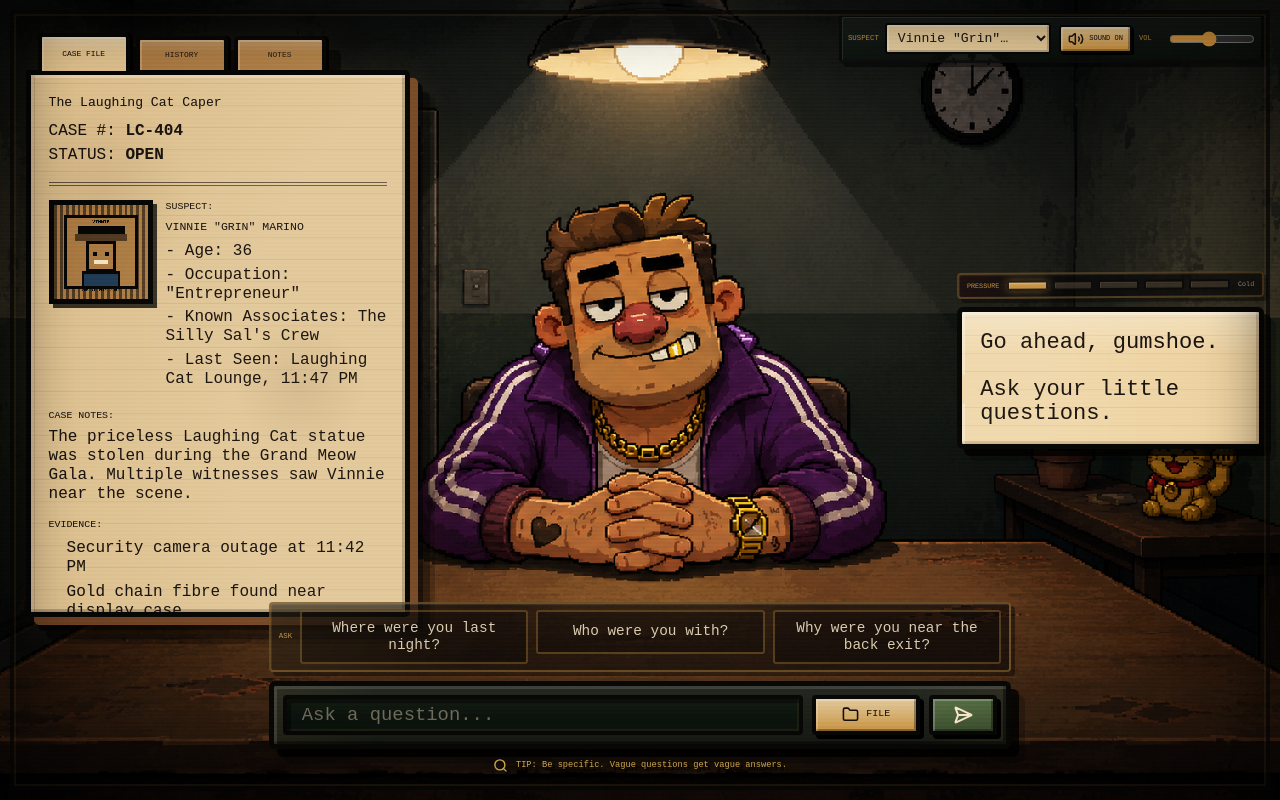
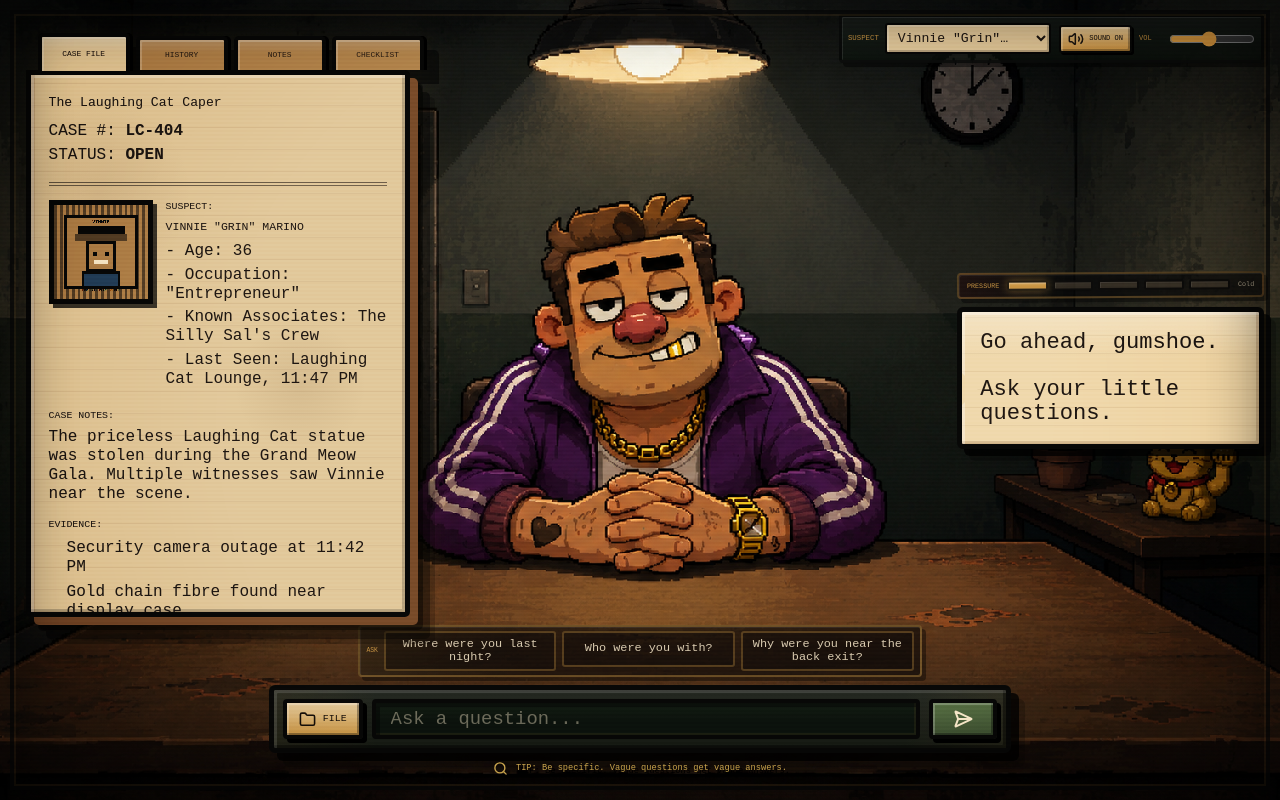
Before and after one commit to alexis-labs/blackout-lies, a Next.js app: page / in a window 1280 px wide. Built offline with nearby package versions, Linux system fonts and the light colour scheme.

Commit message:
Add checklist tab and related UI components; adjust styles for consistency

```diff
--- a/src/app/globals.css
+++ b/src/app/globals.css
@@ -907,10 +907,10 @@ select:disabled {
 
 .suggested-questions {
   display: flex;
-  width: clamp(650px, 58vw, 1080px);
+  width: clamp(430px, 44vw, 740px);
   max-width: calc(100vw - 24px);
   align-items: center;
-  gap: 8px;
+  gap: 6px;
   overflow: hidden;
   border: 2px solid rgba(201, 150, 69, 0.42);
   border-radius: 4px;
@@ -921,7 +921,7 @@ select:disabled {
   box-shadow:
     4px 4px 0 rgba(0, 0, 0, 0.42),
     inset 1px 1px 0 rgba(255, 255, 255, 0.08);
-  padding: 6px 8px;
+  padding: 4px 6px;
   pointer-events: auto;
 }
 
@@ -929,7 +929,7 @@ select:disabled {
   flex: 0 0 auto;
   color: var(--button-gold-light);
   font-family: "Press Start 2P", "Courier New", monospace;
-  font-size: 0.46rem;
+  font-size: 0.4rem;
   letter-spacing: 0;
 }
 
@@ -938,7 +938,7 @@ select:disabled {
   flex: 1;
   grid-template-columns: repeat(3, minmax(0, 1fr));
   min-width: 0;
-  gap: 8px;
+  gap: 6px;
   margin: 0;
   padding: 0;
   overflow: visible;
@@ -951,15 +951,15 @@ select:disabled {
 
 .suggested-questions button {
   width: 100%;
-  min-height: 44px;
+  min-height: 36px;
   overflow-wrap: anywhere;
   border: 2px solid rgba(201, 150, 69, 0.34);
   border-radius: 3px;
   color: rgba(245, 230, 200, 0.88);
   background: rgba(8, 8, 7, 0.34);
-  padding: 8px 10px;
-  font-size: clamp(0.9rem, 0.94vw, 1.08rem);
-  line-height: 1.18;
+  padding: 5px 7px;
+  font-size: clamp(0.74rem, 0.8vw, 0.9rem);
+  line-height: 1.1;
   text-align: center;
   white-space: normal;
 }
@@ -975,18 +975,18 @@ select:disabled {
 .interrogation-bottom-hud {
   position: absolute;
   right: 0;
-  bottom: 3.4vh;
+  bottom: 3vh;
   left: 0;
-  z-index: 20;
+  z-index: 13;
   display: grid;
   justify-items: center;
-  gap: 9px;
+  gap: 8px;
   pointer-events: none;
 }
 
 .interrogation-input-bar {
   display: grid;
-  grid-template-columns: minmax(0, 1fr) 108px 68px;
+  grid-template-columns: auto minmax(0, 1fr) 68px;
   gap: 9px;
   width: clamp(650px, 58vw, 1080px);
   min-height: 68px;
@@ -1078,6 +1078,9 @@ select:disabled {
 .file-toggle-button {
   background: linear-gradient(180deg, var(--button-gold-light), var(--button-gold));
   color: #160f09;
+  justify-self: start;
+  width: fit-content;
+  padding: 0 12px;
 }
 
 .file-toggle-button.active {
@@ -1281,7 +1284,7 @@ select:disabled {
   }
 
   .interrogation-input-bar {
-    grid-template-columns: minmax(0, 1fr) 82px 54px;
+    grid-template-columns: auto minmax(0, 1fr) 54px;
     min-height: 58px;
     padding: 7px;
   }
--- a/src/components/game/CaseFilePanel.tsx
+++ b/src/components/game/CaseFilePanel.tsx
@@ -165,11 +165,6 @@ function CaseTabContent({
         </ul>
       </div>
 
-      <ConfessionChecklist
-        suspect={suspect}
-        interrogationState={interrogationState}
-      />
-
       <div className="case-progress-strip" aria-label="Interrogation state">
         <span className={hasTopic("alibi") ? "stamped" : ""}>ALIBI</span>
         <span className={hasTopic("statue") ? "stamped" : ""}>STATUE</span>
@@ -196,6 +191,24 @@ function CaseTabContent({
           value={interrogationState.pressureLevel}
         />
       </div>
+    </section>
+  );
+}
+
+function ChecklistTab({
+  suspect,
+  interrogationState,
+}: {
+  suspect: SuspectProfile;
+  interrogationState: InterrogationState;
+}) {
+  return (
+    <section className="notes-tab" aria-label="Confession checklist">
+      <h3>CONFESSION CHECKLIST</h3>
+      <ConfessionChecklist
+        suspect={suspect}
+        interrogationState={interrogationState}
+      />
     </section>
   );
 }
@@ -281,6 +294,13 @@ export function CaseFilePanel({
             interrogationState={interrogationState}
           />
         ) : null}
+
+        {activeTab === "checklist" ? (
+          <ChecklistTab
+            suspect={suspect}
+            interrogationState={interrogationState}
+          />
+        ) : null}
       </div>
     </aside>
   );
--- a/src/components/game/CaseFileTabs.tsx
+++ b/src/components/game/CaseFileTabs.tsx
@@ -7,6 +7,7 @@ const tabs: Array<{ id: CaseFileTab; label: string }> = [
   { id: "case", label: "CASE FILE" },
   { id: "history", label: "HISTORY" },
   { id: "notes", label: "NOTES" },
+  { id: "checklist", label: "CHECKLIST" },
 ];
 
 type CaseFileTabsProps = {
--- a/src/components/game/GameScreen.tsx
+++ b/src/components/game/GameScreen.tsx
@@ -79,7 +79,8 @@ function createInitialGameState(): InterrogationGameState {
   return {
     activeFileTab: "case",
     input: "",
-    isFileOpen: shouldOpenCaseFileByDefault(),
+    // Keep first render deterministic for SSR hydration.
+    isFileOpen: false,
     activeSuspectId: defaultSuspectId,
     interrogationStates: makeInitialInterrogationStates(),
     suspectMessages: makeInitialSuspectMessages(),
--- a/src/components/game/InputBar.tsx
+++ b/src/components/game/InputBar.tsx
@@ -37,14 +37,6 @@ export function InputBar({
       className={`interrogation-input-bar ${hasError ? "input-error" : ""}`}
       onSubmit={handleSubmit}
     >
-      <input
-        aria-label="Ask a question"
-        value={input}
-        disabled={disabled}
-        onChange={(event) => onInputChange(event.target.value)}
-        placeholder="Ask a question..."
-      />
-
       <button
         type="button"
         className={`file-toggle-button ${isFileOpen ? "active" : ""}`}
@@ -58,6 +50,14 @@ export function InputBar({
         <Folder size={17} strokeWidth={2.2} aria-hidden="true" />
         FILE
       </button>
+
+      <input
+        aria-label="Ask a question"
+        value={input}
+        disabled={disabled}
+        onChange={(event) => onInputChange(event.target.value)}
+        placeholder="Ask a question..."
+      />
 
       <button
         type="submit"
--- a/src/game/types/case.ts
+++ b/src/game/types/case.ts
@@ -1,3 +1,3 @@
-export type CaseFileTab = "case" | "history" | "notes";
+export type CaseFileTab = "case" | "history" | "notes" | "checklist";
 
 export type CaseStatus = "OPEN" | "CLOSED" | "COLD";
```
